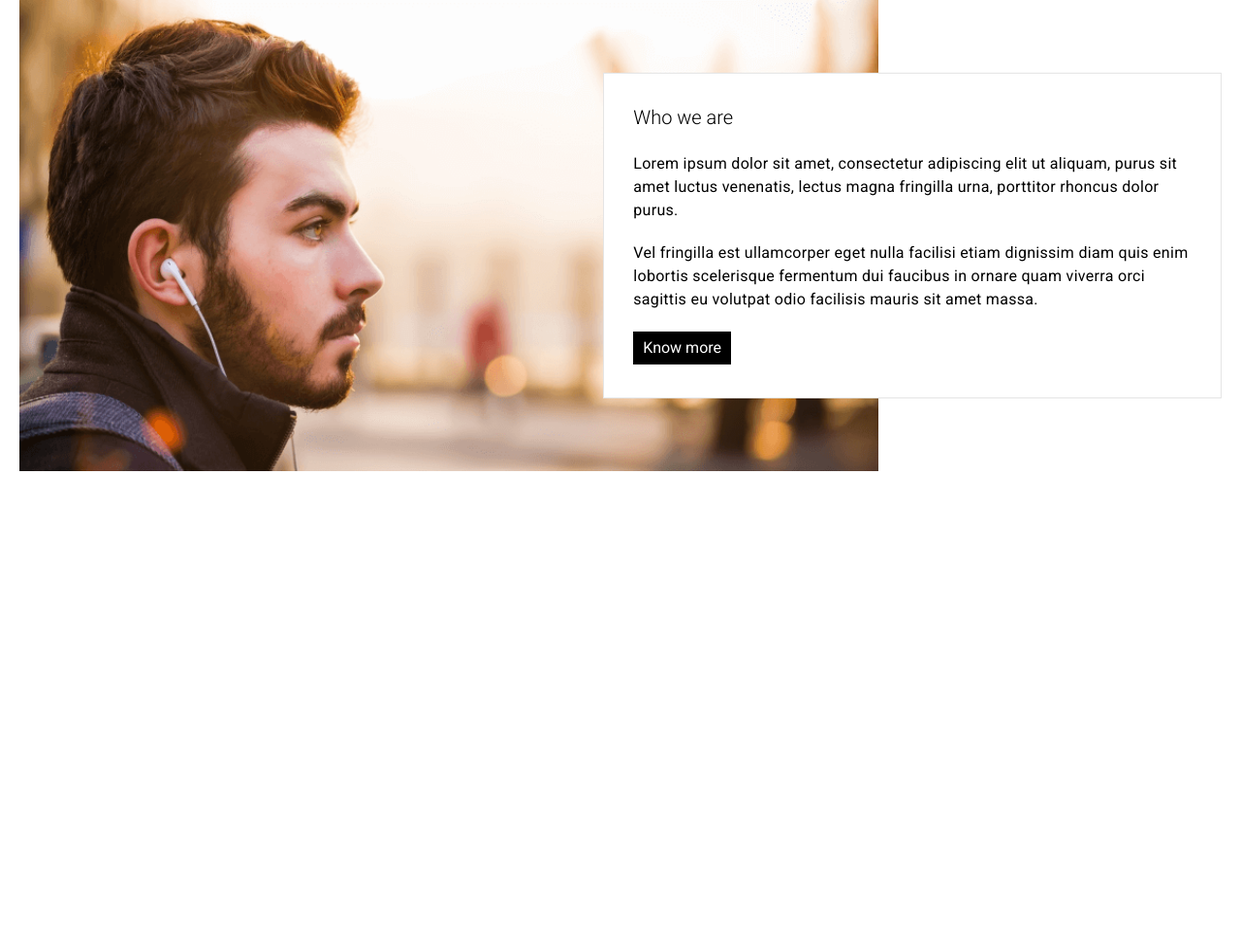
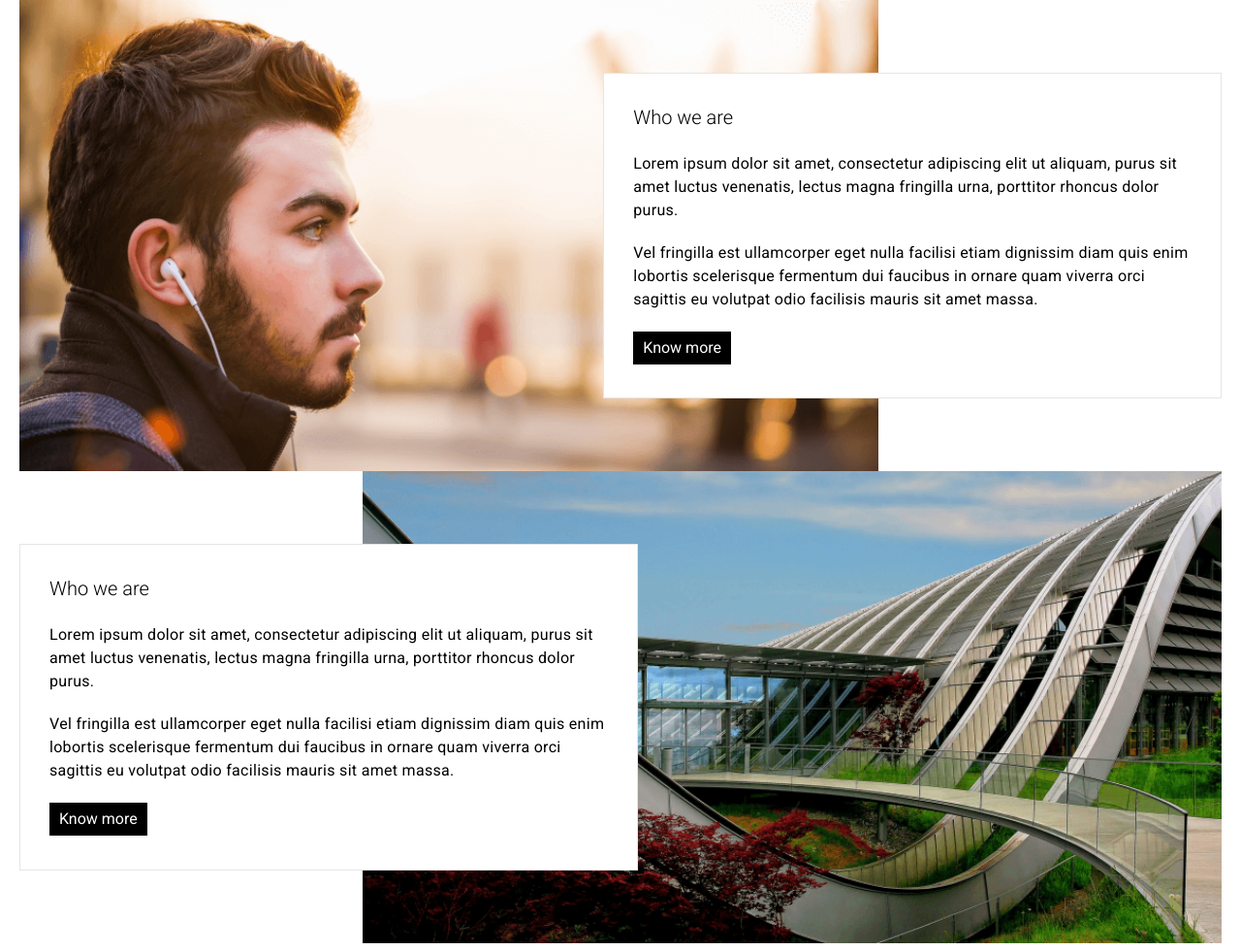
Before and after one commit to ivanalbizu/taller-css, a website built with Parcel: page index.html in a window 1280 px wide. Shown: the whole page at 97% size. Before the commit the page ends 800 px from the top, so only its background shows below. Built offline with nearby package versions, Linux system fonts and the light colour scheme.

Commit message:
05 BEM modifier

```diff
--- a/index.html
+++ b/index.html
@@ -37,6 +37,28 @@
           </div>
         </article>
       </section>
+      <section class="mosaic mosaic--mirror-x">
+        <figure class="mosaic__img">
+          <img src="src/img/what-we-do.png" alt="" />
+        </figure>
+        <article class="mosaic__txt">
+          <h2 class="title-mosaic">Who we are</h2>
+          <p class="paragraph">
+            Lorem ipsum dolor sit amet, consectetur adipiscing elit ut aliquam,
+            purus sit amet luctus venenatis, lectus magna fringilla urna,
+            porttitor rhoncus dolor purus.
+          </p>
+          <p class="paragraph">
+            Vel fringilla est ullamcorper eget nulla facilisi etiam dignissim
+            diam quis enim lobortis scelerisque fermentum dui faucibus in ornare
+            quam viverra orci sagittis eu volutpat odio facilisis mauris sit
+            amet massa.
+          </p>
+          <div>
+            <button class="btn" type="button">Know more</button>
+          </div>
+        </article>
+      </section>
     </main>
   </body>
 </html>
--- a/src/css/styles.scss
+++ b/src/css/styles.scss
@@ -61,5 +61,15 @@ body {
     &__txt {
       grid-area: 2 / 2 / 3 / 4;
     }
+
+    &.mosaic--mirror-x {
+      grid-template-columns: 1fr 0.8fr 1.7fr;
+      .mosaic__txt {
+        grid-area: 2 / 1 / 3 / 3;
+      }
+      .mosaic__img {
+        grid-area: 1 / 2 / 4 / 4;
+      }
+    }
   }
 }
```
